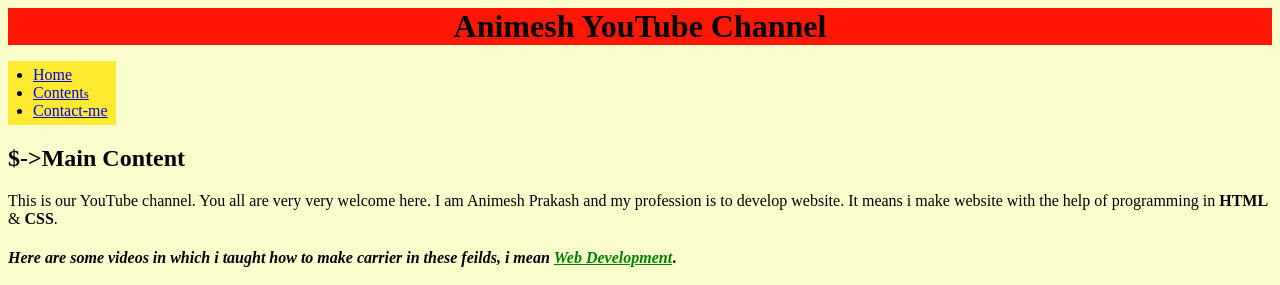
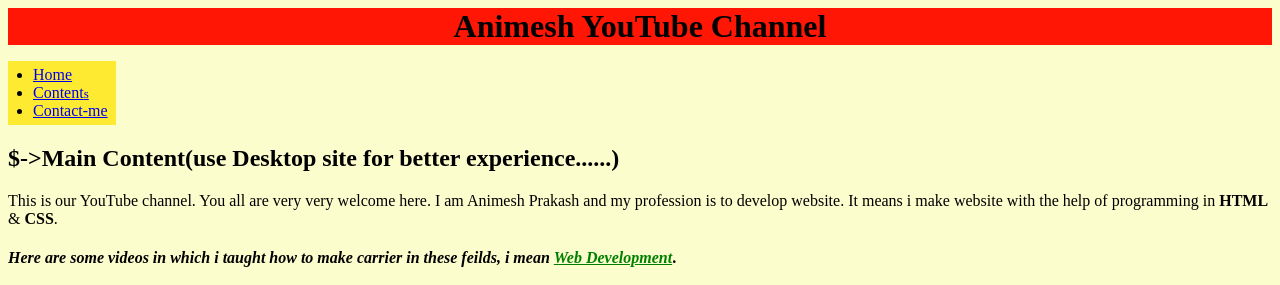
Before and after one commit to sherlock-holmes-007/animesh-websites, a plain HTML site: page index.html in a window 1280 px wide. Shown: the top 285 px of the page. Drawn offline with Linux system fonts and the light colour scheme.

Commit message:
Update index.html

```diff
--- a/index.html
+++ b/index.html
@@ -20,7 +20,7 @@
     </header>
     <main>
         <section class="main">
-            <h1>$-&gt;Main Content</h1>
+            <h1>$-&gt;Main Content(use Desktop site for better experience......)</h1>
             <p class="Disclamer">This is our YouTube channel. You all are very very welcome here. I am Animesh Prakash
                 and my profession
                 is to develop website. It means i make website with the help of programming in <strong>HTML</strong> &
```
